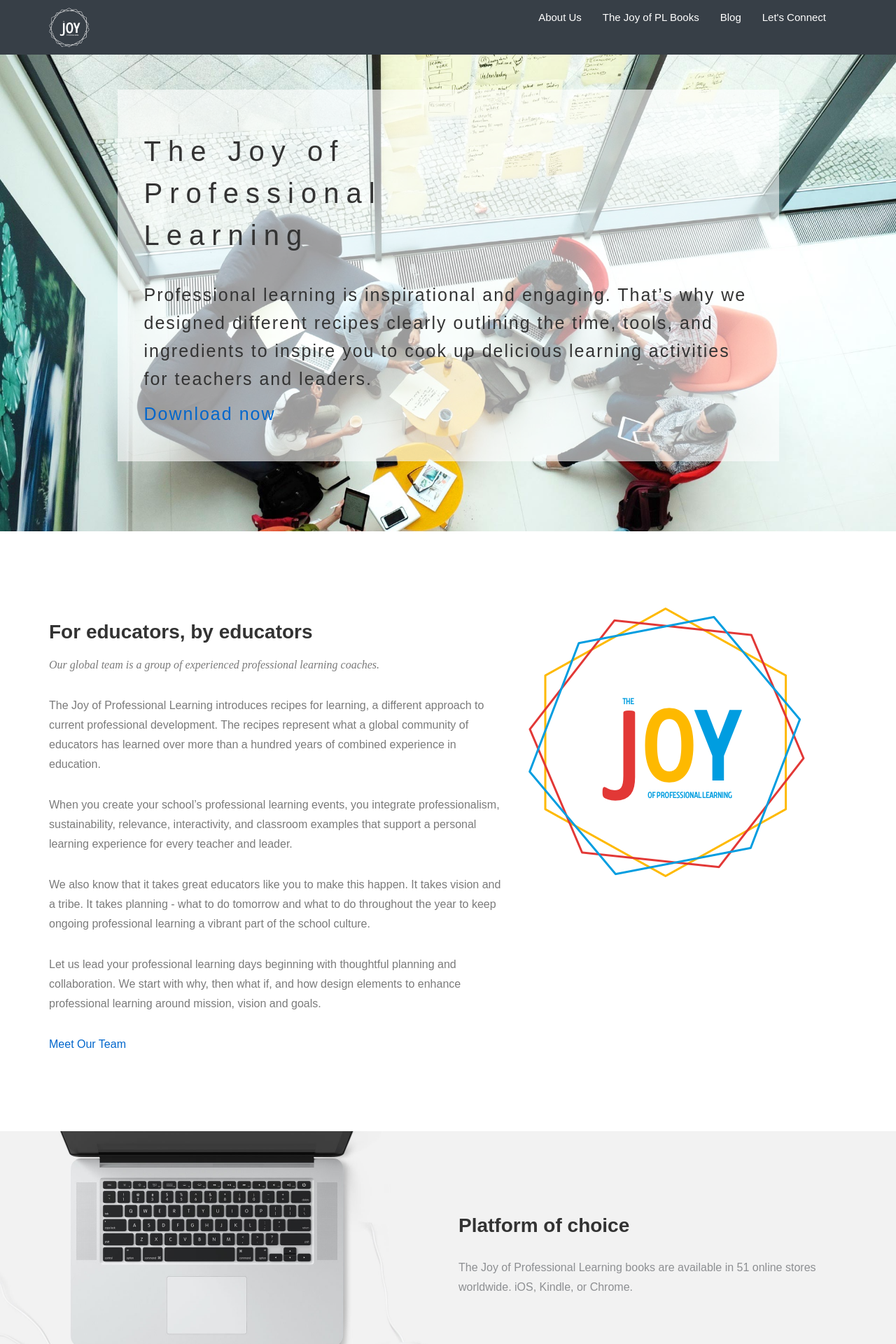
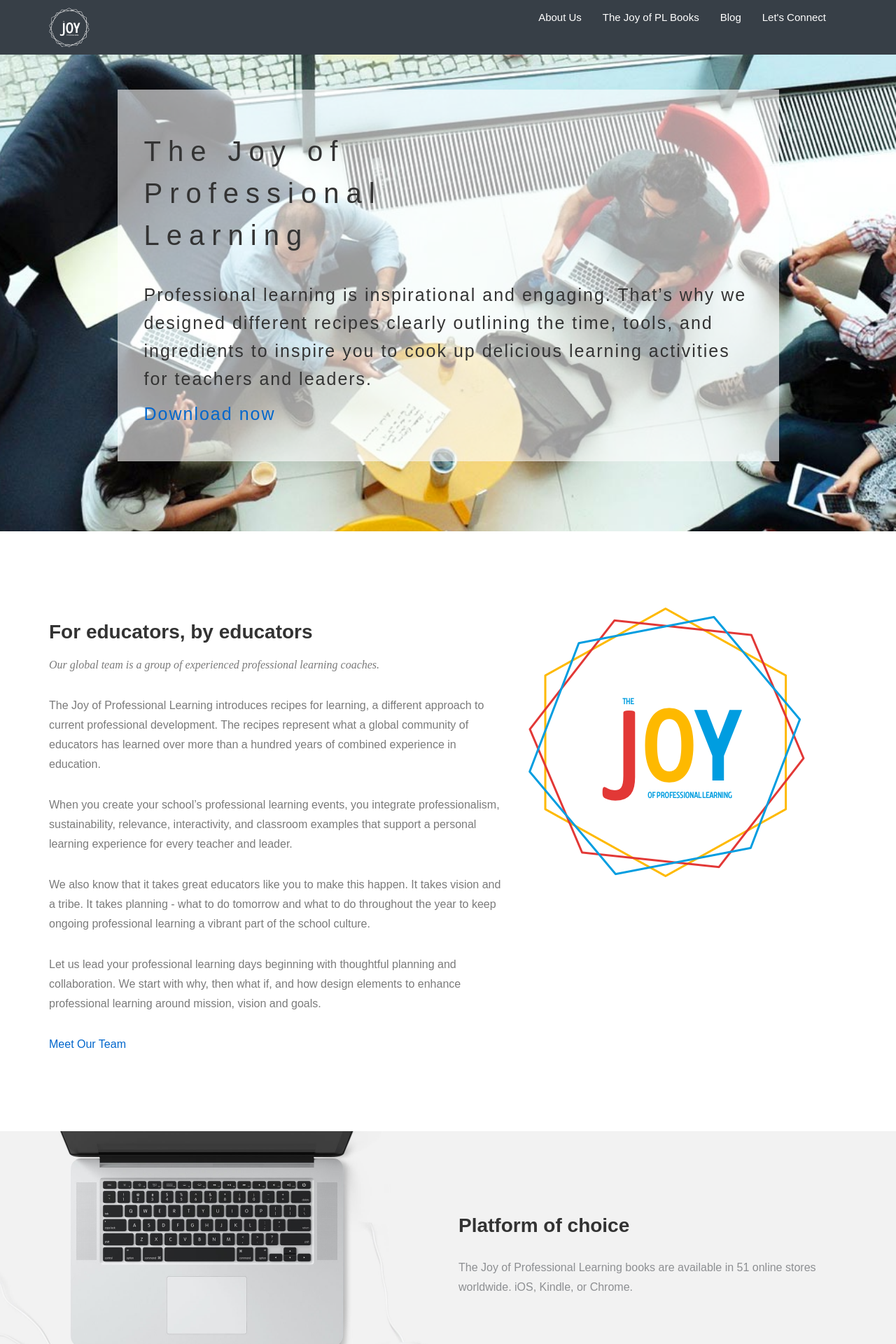
Before and after one commit to meesterkurt/joyofprofessionallearning, a Jekyll site: the page built from index.html, in a window 1280 px wide. Shown: the top 1920 px of the page at 70% size. Built offline with Jekyll 4.4.1, drawn with Linux system fonts in a browser that asks for light colours; nearby versions of some CDN libraries; some web fonts are replaced.

Commit message:
iPad view

```diff
--- a/css/airspace.css
+++ b/css/airspace.css
@@ -105,10 +105,12 @@ header .navbar-default .navbar-nav li a:hover {
 --*/
 #slider {
   background: url("../img/slider-bg.jpg") no-repeat;
-  background-size: 100%;
+  background-size: 200%;
   background-attachment: fixed;
+  background-position: center -450px;
   padding: 50px 0 100px 0;
   position: relative;
+
 }
 
 #slider .block {
```
